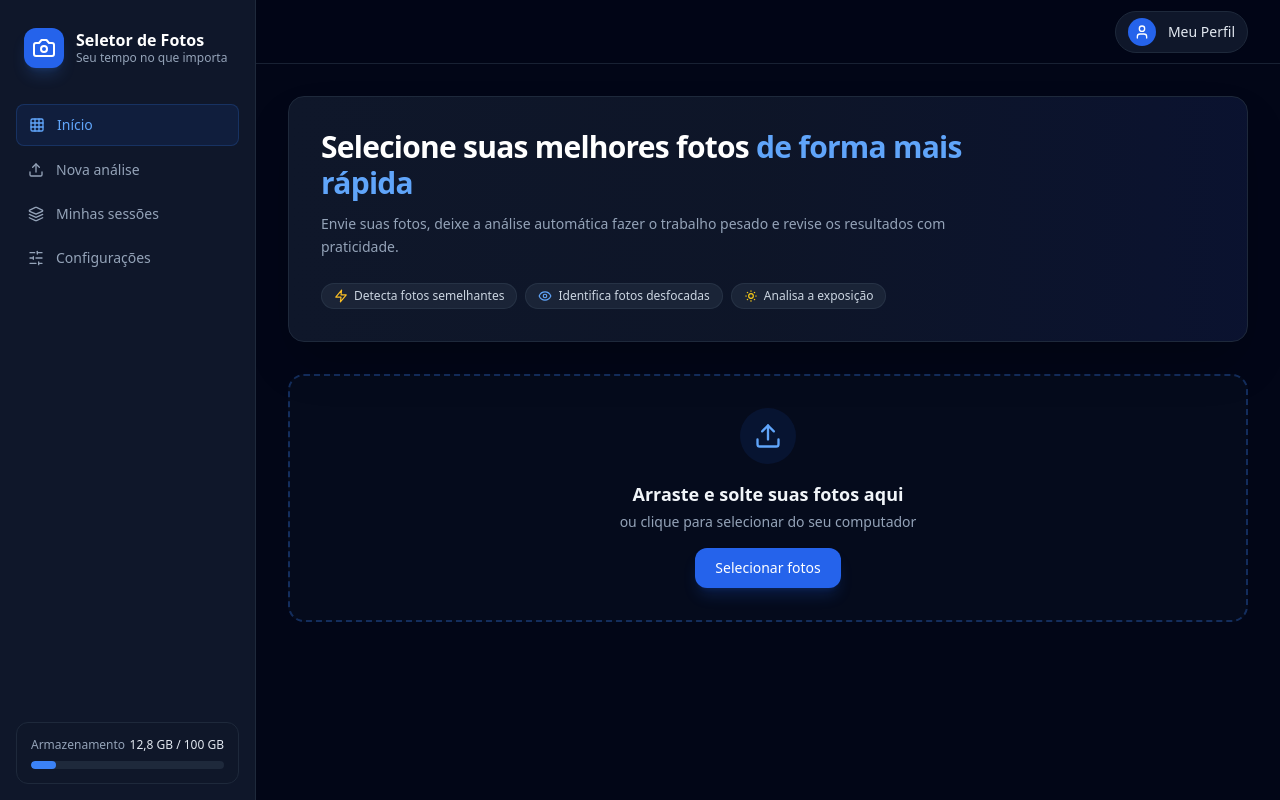
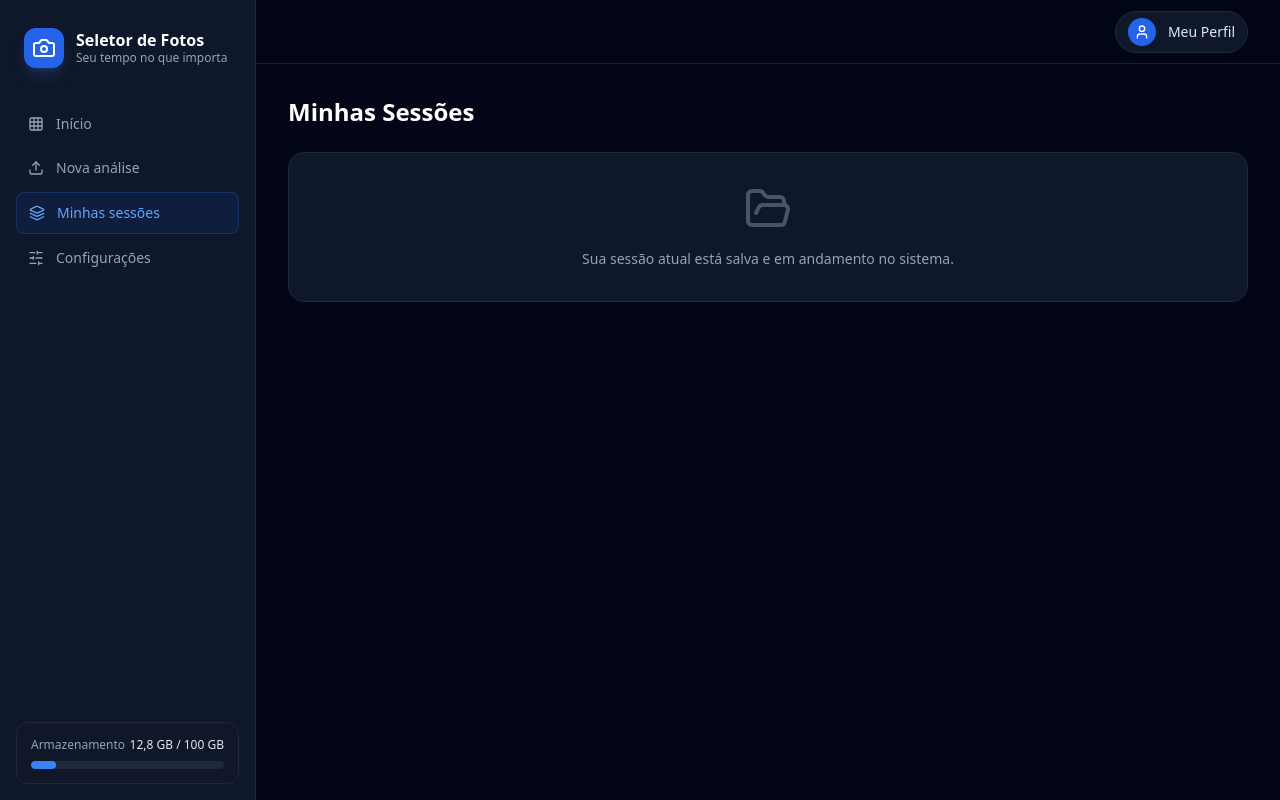
Before and after one commit to edipogomesrecife/SeletorFotos, a React (Vite) app: page / in a window 1280 px wide. Both pictures are taken after a click on the button "Minhas sessões". Built offline with nearby package versions, Linux system fonts and the light colour scheme.

Commit message:
Update App.jsx

```diff
--- a/src/App.jsx
+++ b/src/App.jsx
@@ -1,4 +1,4 @@
-import React, { useState, useEffect } from 'react';
+import React, { useState, useEffect, useRef } from 'react';
 import {
   Camera,
   Upload,
@@ -11,18 +11,26 @@ import {
   Layers,
   ArrowLeft,
   User,
-  RefreshCw
+  RefreshCw,
+  CheckCircle2,
+  AlertTriangle,
+  FolderOpen
 } from 'lucide-react';
 
 const API_BASE_URL = "https://seletor-fotos-backend.onrender.com";
 
 export default function App() {
-  const [currentView, setCurrentView] = useState('dashboard');
+  const [currentView, setCurrentView] = useState('dashboard'); // 'dashboard', 'gallery', 'sessions', 'settings'
   const [activeSession, setActiveSession] = useState(null);
+  const [allSessions, setAllSessions] = useState([]);
+  const [filterCategory, setFilterCategory] = useState('all');
   const [isUploading, setIsUploading] = useState(false);
   const [uploadStatus, setUploadStatus] = useState('');
+  const [blurThreshold, setBlurThreshold] = useState(60);
 
-  // 1. Restaurar última sessão salva ao recarregar a página (F5)
+  const fileInputRef = useRef(null);
+
+  // Restaurar sessão ao atualizar a página (F5)
   useEffect(() => {
     const savedSessionId = localStorage.getItem('active_session_id');
     if (savedSessionId) {
@@ -30,7 +38,7 @@ export default function App() {
     }
   }, []);
 
-  // 2. Buscar dados da sessão com Polling Automático (Atualiza a cada 3s se estiver processando)
+  // Buscar dados da sessão com Polling Automático
   const loadSessionData = async (sessionId) => {
     try {
       const res = await fetch(`${API_BASE_URL}/api/sessions/${sessionId}`);
@@ -40,17 +48,16 @@ export default function App() {
         setCurrentView('gallery');
         localStorage.setItem('active_session_id', sessionId);
 
-        // Se ainda estiver processando, busca atualizações a cada 3 segundos
         if (data.status === 'Processando' || data.processed_photos < data.total_photos) {
           setTimeout(() => loadSessionData(sessionId), 3000);
         }
       }
     } catch (error) {
-      console.error('Erro ao carregar dados da sessão:', error);
+      console.error('Erro ao carregar sessão:', error);
     }
   };
 
-  // 3. Upload de fotos reais
+  // Upload de fotos
   const handleFileUpload = async (event) => {
     const files = event.target.files;
     if (!files || files.length === 0) return;
@@ -81,14 +88,20 @@ export default function App() {
         setUploadStatus('Upload concluído! Analisando...');
         loadSessionData(sessionId);
       } else {
-        alert('Falha ao enviar fotografias.');
+        alert('Falha no envio.');
       }
     } catch (error) {
-      console.error('Erro durante upload:', error);
+      console.error('Erro no upload:', error);
       alert('Erro de conexão com a API.');
     } finally {
       setIsUploading(false);
       setUploadStatus('');
+    }
+  };
+
+  const handleBoxClick = () => {
+    if (fileInputRef.current && !isUploading) {
+      fileInputRef.current.click();
     }
   };
 
@@ -98,12 +111,19 @@ export default function App() {
     setCurrentView('dashboard');
   };
 
+  // Filtragem na galeria
+  const filteredPhotos = activeSession?.photos?.filter(photo => {
+    if (filterCategory === 'recommended') return photo.recommendation === 'Recomendada';
+    if (filterCategory === 'review') return photo.recommendation === 'Revisar';
+    return true;
+  }) || [];
+
   return (
     <div className="flex h-screen bg-slate-950 text-slate-100 font-sans antialiased overflow-hidden">
       {/* Sidebar Navigation */}
       <aside className="w-64 bg-slate-900 border-r border-slate-800 flex flex-col justify-between p-4 shrink-0">
         <div>
-          <div className="flex items-center gap-3 px-2 py-3 mb-6">
+          <div className="flex items-center gap-3 px-2 py-3 mb-6 cursor-pointer" onClick={handleBackToDashboard}>
             <div className="p-2 bg-blue-600 rounded-xl text-white shadow-lg shadow-blue-500/20">
               <Camera className="w-6 h-6" />
             </div>
@@ -125,15 +145,35 @@ export default function App() {
               <Grid className="w-4 h-4" />
               Início
             </button>
-            <button className="w-full flex items-center gap-3 px-3 py-2.5 rounded-lg text-sm font-medium text-slate-400 hover:bg-slate-800/60 hover:text-slate-200 transition-colors">
+
+            <button
+              onClick={handleBoxClick}
+              className="w-full flex items-center gap-3 px-3 py-2.5 rounded-lg text-sm font-medium text-slate-400 hover:bg-slate-800/60 hover:text-slate-200 transition-colors"
+            >
               <Upload className="w-4 h-4" />
               Nova análise
             </button>
-            <button className="w-full flex items-center gap-3 px-3 py-2.5 rounded-lg text-sm font-medium text-slate-400 hover:bg-slate-800/60 hover:text-slate-200 transition-colors">
+
+            <button
+              onClick={() => setCurrentView('sessions')}
+              className={`w-full flex items-center gap-3 px-3 py-2.5 rounded-lg text-sm font-medium transition-colors ${
+                currentView === 'sessions'
+                  ? 'bg-blue-600/10 text-blue-400 border border-blue-500/20'
+                  : 'text-slate-400 hover:bg-slate-800/60 hover:text-slate-200'
+              }`}
+            >
               <Layers className="w-4 h-4" />
               Minhas sessões
             </button>
-            <button className="w-full flex items-center gap-3 px-3 py-2.5 rounded-lg text-sm font-medium text-slate-400 hover:bg-slate-800/60 hover:text-slate-200 transition-colors">
+
+            <button
+              onClick={() => setCurrentView('settings')}
+              className={`w-full flex items-center gap-3 px-3 py-2.5 rounded-lg text-sm font-medium transition-colors ${
+                currentView === 'settings'
+                  ? 'bg-blue-600/10 text-blue-400 border border-blue-500/20'
+                  : 'text-slate-400 hover:bg-slate-800/60 hover:text-slate-200'
+              }`}
+            >
               <SlidersHorizontal className="w-4 h-4" />
               Configurações
             </button>
@@ -162,7 +202,19 @@ export default function App() {
           </div>
         </header>
 
-        {currentView === 'dashboard' ? (
+        {/* Input oculto compartilhado */}
+        <input
+          ref={fileInputRef}
+          type="file"
+          multiple
+          accept="image/jpeg,image/jpg"
+          onChange={handleFileUpload}
+          disabled={isUploading}
+          className="hidden"
+        />
+
+        {/* VIEW: DASHBOARD */}
+        {currentView === 'dashboard' && (
           <div className="p-8 space-y-8 max-w-7xl mx-auto w-full">
             <div className="relative rounded-2xl bg-gradient-to-r from-slate-900 via-slate-900/90 to-blue-950/40 p-8 border border-slate-800 overflow-hidden shadow-2xl">
               <div className="relative z-10 max-w-2xl">
@@ -186,31 +238,31 @@ export default function App() {
               </div>
             </div>
 
-            {/* Upload Area Real */}
-            <div className="border-2 border-dashed border-blue-500/30 hover:border-blue-500/60 transition-all rounded-2xl p-8 bg-slate-900/30 text-center flex flex-col items-center justify-center cursor-pointer group">
-              <div className="w-14 h-14 rounded-full bg-blue-600/10 text-blue-400 flex items-center justify-center mb-4 group-hover:scale-110 transition-transform">
-                <Upload className="w-7 h-7" />
+            {/* Caixa de Upload clicável */}
+            <div
+              onClick={handleBoxClick}
+              className="border-2 border-dashed border-blue-500/30 hover:border-blue-500/60 transition-all rounded-2xl p-12 bg-slate-900/30 text-center flex flex-col items-center justify-center cursor-pointer group"
+            >
+              <div className="w-16 h-16 rounded-full bg-blue-600/10 text-blue-400 flex items-center justify-center mb-4 group-hover:scale-110 transition-transform">
+                <Upload className="w-8 h-8" />
               </div>
               <h3 className="text-lg font-semibold text-slate-100 mb-1">
                 {isUploading ? uploadStatus : "Arraste e solte suas fotos aqui"}
               </h3>
-              <p className="text-sm text-slate-400 mb-4">ou clique para selecionar do seu computador</p>
+              <p className="text-sm text-slate-400 mb-6">ou clique em qualquer lugar nesta área para selecionar do computador</p>
 
-              <label className="px-5 py-2.5 bg-blue-600 hover:bg-blue-500 text-white font-medium text-sm rounded-xl transition-colors shadow-lg shadow-blue-600/20 cursor-pointer">
-                <span>{isUploading ? "Processando..." : "Selecionar fotos"}</span>
-                <input
-                  type="file"
-                  multiple
-                  accept="image/jpeg,image/jpg"
-                  onChange={handleFileUpload}
-                  disabled={isUploading}
-                  className="hidden"
-                />
-              </label>
+              <button
+                type="button"
+                className="px-6 py-3 bg-blue-600 hover:bg-blue-500 text-white font-medium text-sm rounded-xl transition-colors shadow-lg shadow-blue-600/20"
+              >
+                {isUploading ? "Processando..." : "Selecionar fotos"}
+              </button>
             </div>
           </div>
-        ) : (
-          /* Gallery Review View */
+        )}
+
+        {/* VIEW: GALERIA */}
+        {currentView === 'gallery' && (
           <div className="p-8 space-y-6 max-w-7xl mx-auto w-full">
             <div className="flex items-center justify-between border-b border-slate-800 pb-4">
               <div className="flex items-center gap-4">
@@ -238,14 +290,42 @@ export default function App() {
               </button>
             </div>
 
+            {/* Abas de Filtro */}
+            <div className="flex gap-2">
+              <button
+                onClick={() => setFilterCategory('all')}
+                className={`px-3 py-1.5 rounded-lg text-xs font-medium transition-colors ${
+                  filterCategory === 'all' ? 'bg-blue-600 text-white' : 'bg-slate-900 text-slate-400 hover:bg-slate-800'
+                }`}
+              >
+                Todas ({activeSession?.photos?.length || 0})
+              </button>
+              <button
+                onClick={() => setFilterCategory('recommended')}
+                className={`px-3 py-1.5 rounded-lg text-xs font-medium transition-colors ${
+                  filterCategory === 'recommended' ? 'bg-emerald-600 text-white' : 'bg-slate-900 text-slate-400 hover:bg-slate-800'
+                }`}
+              >
+                Recomendadas
+              </button>
+              <button
+                onClick={() => setFilterCategory('review')}
+                className={`px-3 py-1.5 rounded-lg text-xs font-medium transition-colors ${
+                  filterCategory === 'review' ? 'bg-amber-600 text-white' : 'bg-slate-900 text-slate-400 hover:bg-slate-800'
+                }`}
+              >
+                Revisar
+              </button>
+            </div>
+
             {/* Grid de Fotos */}
             <div className="grid grid-cols-1 sm:grid-cols-2 md:grid-cols-3 lg:grid-cols-4 gap-5">
-              {activeSession?.photos?.map((photo) => (
+              {filteredPhotos.map((photo) => (
                 <div key={photo.id} className="bg-slate-900 border border-slate-800 rounded-xl overflow-hidden p-4 space-y-3">
                   <div className="flex items-center justify-between text-xs">
                     <span className="font-semibold text-slate-200 truncate max-w-[150px]">{photo.filename}</span>
                     <span className={`px-2 py-0.5 rounded text-[10px] font-bold ${
-                      photo.recommendation === 'Recomendada' ? 'bg-emerald-500/10 text-emerald-400' : 'bg-amber-500/10 text-amber-400'
+                      photo.recommendation === 'Recomendada' ? 'bg-emerald-500/10 text-emerald-400 border border-emerald-500/20' : 'bg-amber-500/10 text-amber-400 border border-amber-500/20'
                     }`}>
                       {photo.recommendation || 'Aguardando'}
                     </span>
@@ -266,6 +346,52 @@ export default function App() {
             </div>
           </div>
         )}
+
+        {/* VIEW: SESSÕES */}
+        {currentView === 'sessions' && (
+          <div className="p-8 space-y-6 max-w-7xl mx-auto w-full">
+            <h2 className="text-2xl font-bold text-white">Minhas Sessões</h2>
+            <div className="bg-slate-900 border border-slate-800 rounded-2xl p-8 text-center text-slate-400 space-y-4">
+              <FolderOpen className="w-12 h-12 text-slate-600 mx-auto" />
+              <p className="text-sm">Sua sessão atual está salva e em andamento no sistema.</p>
+              {activeSession && (
+                <button
+                  onClick={() => setCurrentView('gallery')}
+                  className="px-4 py-2 bg-blue-600 text-white rounded-xl text-sm font-medium hover:bg-blue-500 transition-colors"
+                >
+                  Abrir Sessão Atual
+                </button>
+              )}
+            </div>
+          </div>
+        )}
+
+        {/* VIEW: CONFIGURAÇÕES */}
+        {currentView === 'settings' && (
+          <div className="p-8 space-y-6 max-w-4xl mx-auto w-full">
+            <h2 className="text-2xl font-bold text-white mb-6">Configurações de Análise</h2>
+
+            <div className="bg-slate-900 border border-slate-800 rounded-2xl p-6 space-y-6">
+              <div>
+                <h3 className="text-base font-semibold text-slate-200 mb-1">Limiar de Nitidez (Variância do Laplaciano)</h3>
+                <p className="text-xs text-slate-400 mb-4">
+                  Valores acima deste número serão marcados como "Recomendada". Valores abaixo serão "Revisar".
+                </p>
+                <div className="flex items-center gap-4">
+                  <input
+                    type="range"
+                    min="20"
+                    max="150"
+                    value={blurThreshold}
+                    onChange={(e) => setBlurThreshold(Number(e.target.value))}
+                    className="w-full accent-blue-600 cursor-pointer"
+                  />
+                  <span className="text-sm font-bold text-blue-400 w-12 text-right">{blurThreshold}</span>
+                </div>
+              </div>
+            </div>
+          </div>
+        )}
       </main>
     </div>
   );
```
